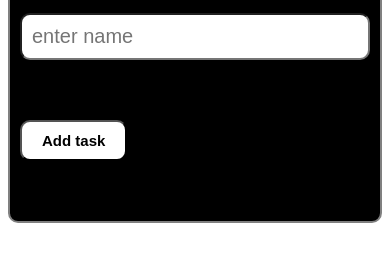
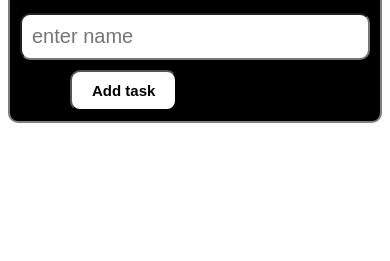
Before and after one commit to Aishu585/todo, a plain HTML site: page index.html in a window 390 px wide. Shown: the part 125-386 px from the top of the page. Drawn offline with Linux system fonts and the light colour scheme.

Commit message:
Add files via upload

```diff
--- a/style.css
+++ b/style.css
@@ -80,6 +80,6 @@ p{
     button{
         justify-content: center;
         box-sizing: border-box;
-        margin: 50px auto;
+        margin-left: 50px ;
     }
 }
```
